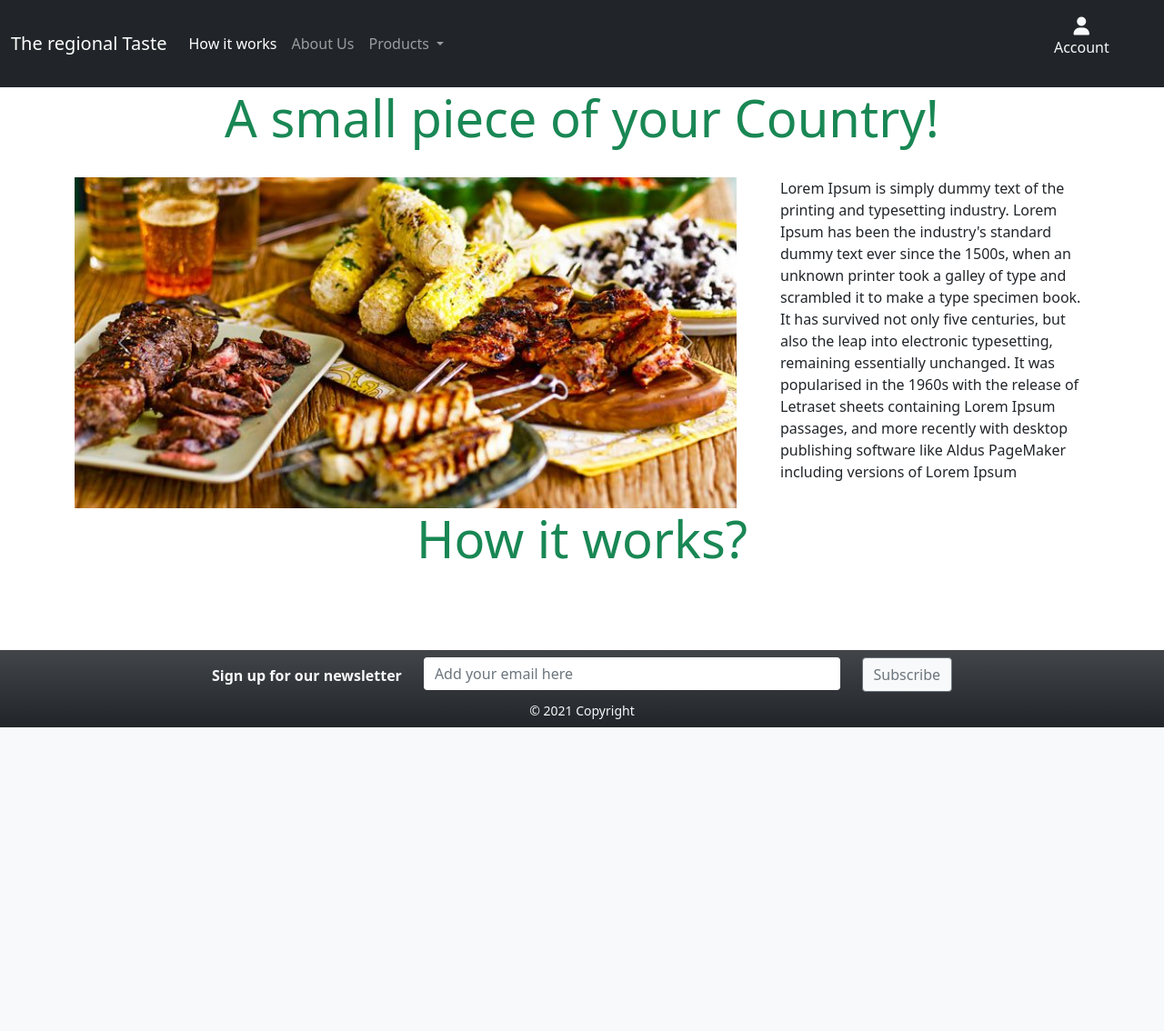
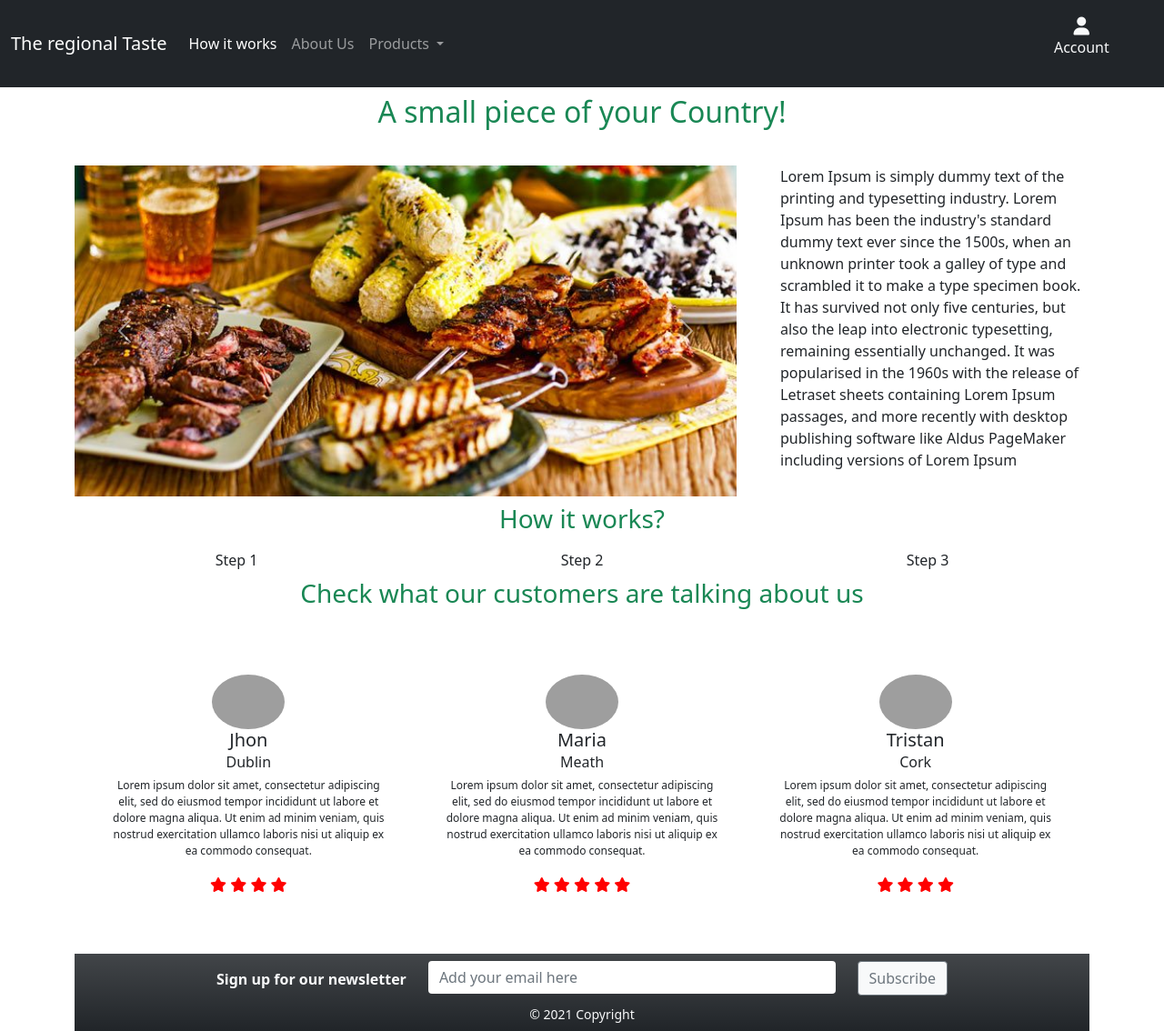
Before and after one commit to nandabritto/PP5, a Django app: page / in a window 1280 px wide. Shown: the whole page at 91% size. Before the commit the page ends 800 px from the top, so only its background shows below. Run offline with Django 3.2, Linux system fonts and the light colour scheme; some libraries are stand-ins or nearby versions; grey boxes are pictures that could not be loaded.

Commit message:
Add sections on index page

```diff
--- a/home/templates/home/index.html
+++ b/home/templates/home/index.html
@@ -4,11 +4,17 @@
 {% block page_header %}
 {% endblock %}
 
+{% block extra_css %}
+<link rel="stylesheet" href="{% static 'css/index.css' %}">
+{% endblock %}
+
+{% block extra_title %}Home{% endblock %}
+
 {% block content %}
-<h1 class="display-4 text-success text-center">A small piece of your Country! </h1>
+    <h2 class="text-success text-center p-2">A small piece of your Country! </h2>
     <div class="container">
         <div class="row justify-content-md-center gx-5">
-
+            <!-- Countries Carrousel -->
             <div class="col-lg-8 col-md-8 col-sm-12 mt-4">
                 <div id="carouselExampleFade" class="carousel slide carousel-fade" data-bs-ride="carousel">
                     <div class="carousel-inner">
@@ -25,6 +31,7 @@
 
                         </div>
                     </div>
+                    <!-- Carrousel User Controls -->
                     <button class="carousel-control-prev" type="button" data-bs-target="#carouselExampleFade"
                         data-bs-slide="prev">
                         <span class="carousel-control-prev-icon" aria-hidden="true"></span>
@@ -38,6 +45,7 @@
                 </div>
             </div>
 
+        <!-- About Us Text -->
         <div class="col col-lg-4 col-md-4 col-sm-12 mt-4">
             <p> Lorem Ipsum is simply dummy text of the printing and typesetting industry. Lorem Ipsum has been the
                 industry's standard dummy text ever since the 1500s, when an unknown printer took a galley of type and
@@ -47,7 +55,76 @@
                 software like Aldus PageMaker including versions of Lorem Ipsum</p>
         </div>
     </div>
+        <!-- How it works container -->
+        <h3 class="text-success text-center p-2">How it works? </h3>
+        <div class="container text-center">
+            <div class="row justify-content-md-center gx-5">
+                <div class="col-lg-4 col-md-3 col-sm-12">
+                    Step 1
+                </div>
+                <div class="col-lg-4 col-md-3 col-sm-12">
+                    Step 2
+                </div>
+                <div class="col-lg-4 col-md-3 col-sm-12">
+                    Step 3
+                </div>
+            </div>
+        </div>
 
-    <h1 class="display-4 text-success text-center">How it works? </h1>
+        <!-- Users testimonial container -->
+        <h3 class="text-success text-center p-2">Check what our customers are talking about us </h3>
+        <!-- freefrontend.com testimonial template -->
+        <div class="container mt-5 mb-5">
+            <div class="row g-2">
+                <div class="col-md-4">
+                    <div class="card p-3 text-center px-4">
+                        <div class="user-image"> <img src="https://i.imgur.com/PKHvlRS.jpg" class="rounded-circle"
+                                width="80">
+                        </div>
+                        <div class="user-content">
+                            <h5 class="mb-0">Jhon</h5> <span>Dublin</span>
+                            <p>Lorem ipsum dolor sit amet, consectetur adipiscing elit, sed do eiusmod tempor incididunt ut
+                                labore et dolore magna aliqua. Ut enim ad minim veniam, quis nostrud exercitation ullamco
+                                laboris nisi ut aliquip ex ea commodo consequat.</p>
+                        </div>
+                        <div class="ratings"> <i class="fa fa-star"></i> <i class="fa fa-star"></i> <i
+                                class="fa fa-star"></i> <i class="fa fa-star"></i>
+                        </div>
+                    </div>
+                </div>
+                <div class="col-md-4">
+                    <div class="card p-3 text-center px-4">
+                        <div class="user-image"> <img src="https://i.imgur.com/w2CKRB9.jpg" class="rounded-circle"
+                                width="80">
+                        </div>
+                        <div class="user-content">
+                            <h5 class="mb-0">Maria</h5> <span>Meath</span>
+                            <p>Lorem ipsum dolor sit amet, consectetur adipiscing elit, sed do eiusmod tempor incididunt ut
+                                labore et dolore magna aliqua. Ut enim ad minim veniam, quis nostrud exercitation ullamco
+                                laboris nisi ut aliquip ex ea commodo consequat.</p>
+                        </div>
+                        <div class="ratings"> <i class="fa fa-star"></i> <i class="fa fa-star"></i> <i
+                                class="fa fa-star"></i> <i class="fa fa-star"></i> <i class="fa fa-star"></i>
+                        </div>
+                    </div>
+                </div>
+                <div class="col-md-4">
+                    <div class="card p-3 text-center px-4">
+                        <div class="user-image"> <img src="https://i.imgur.com/ACeArwY.jpg" class="rounded-circle"
+                                width="80">
+                        </div>
+                        <div class="user-content">
+                            <h5 class="mb-0">Tristan</h5> <span>Cork</span>
+                            <p>Lorem ipsum dolor sit amet, consectetur adipiscing elit, sed do eiusmod tempor incididunt ut
+                                labore et dolore magna aliqua. Ut enim ad minim veniam, quis nostrud exercitation ullamco
+                                laboris nisi ut aliquip ex ea commodo consequat.</p>
+                        </div>
+                        <div class="ratings"> <i class="fa fa-star"></i> <i class="fa fa-star"></i> <i
+                                class="fa fa-star"></i> <i class="fa fa-star"></i>
+                        </div>
+                    </div>
+                </div>
+            </div>
+        </div>
 
     {% endblock %}
--- /dev/null
+++ b/static/css/index.css
@@ -0,0 +1,12 @@
+.card {
+    border: none
+}
+
+.user-content p {
+    margin-top: 5px;
+    font-size: 12px
+}
+
+.ratings i {
+    color: red;
+}
--- a/templates/includes/footer.html
+++ b/templates/includes/footer.html
@@ -4,7 +4,7 @@
 <link rel="stylesheet" href="{% static 'css/footer.css' %}">
 {% endblock %}
 
-<footer class="bg-dark bg-gradient text-center fixed-bottom ">
+<footer class="bg-dark bg-gradient text-center ">
     <!-- Grid container -->
     <div class="container p-1 pb-0">
       <!-- Section: Form -->
```
Lines whose indentation alone changed are shown as unchanged.
